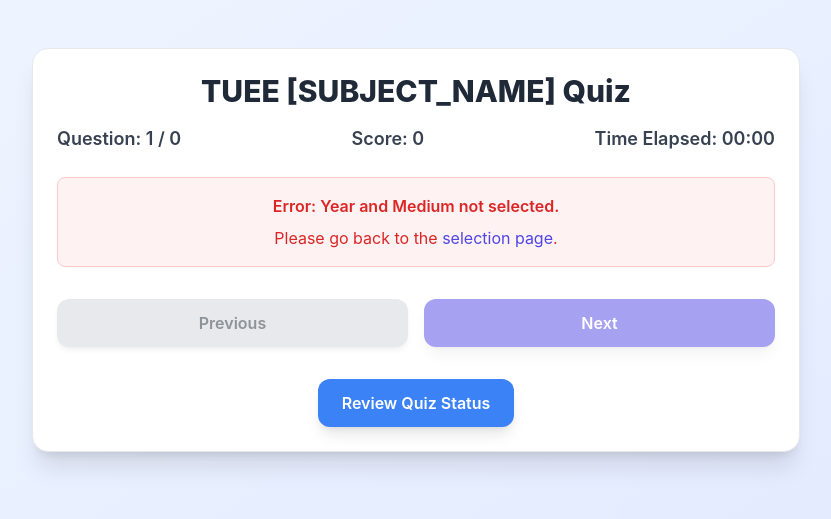
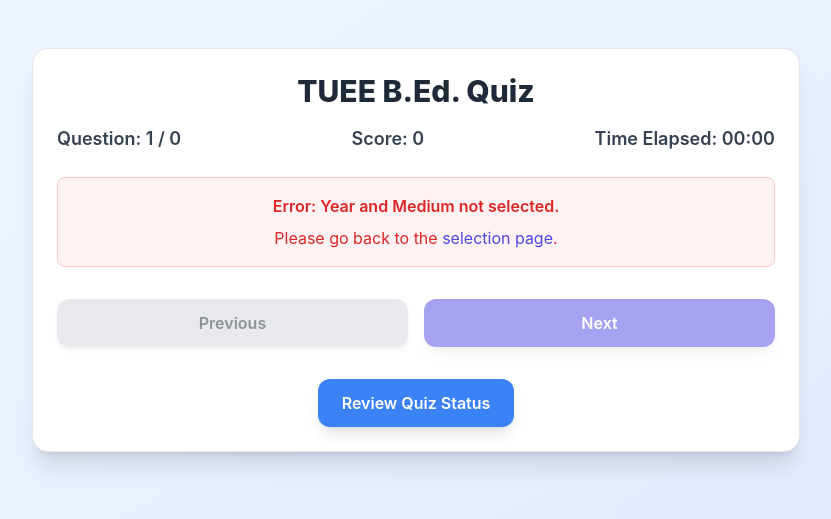
Before and after one commit to berealatul/PYQs, a plain HTML site: page tuee/bed/quiz.html in a window 1280 px wide. Shown: the whole page, without its empty margins (224-1055 px from the left). Drawn offline with nearby package versions, Linux system fonts and the light colour scheme.

Commit message:
COMPLETED B.Ed. MODULE

```diff
--- a/tuee/bed/quiz-script.js
+++ b/tuee/bed/quiz-script.js
@@ -6,6 +6,12 @@ document.addEventListener('DOMContentLoaded', () => {
     const quizContent = document.getElementById('quiz-content');
     const prevQuestionBtn = document.getElementById('prev-question-btn');
     const nextQuestionBtn = document.getElementById('next-question-btn');
+
+    // updating subject throughout dynamically
+    const subjectName = "B.Ed.";
+    document.title = `TUEE ${subjectName}`;
+    const subject = document.getElementById("subject-display-name"); // Renamed for clarity
+    subject.textContent = subjectName;
 
     // Elements for Question Status Modal
     const reviewQuizBtn = document.getElementById('review-quiz-btn');
--- a/tuee/bed/quiz.html
+++ b/tuee/bed/quiz.html
@@ -3,7 +3,7 @@
   <head>
     <meta charset="UTF-8" />
     <meta name="viewport" content="width=device-width, initial-scale=1.0" />
-    <title>Quiz - TUEE B.Ed.</title>
+    <title>TUEE [SUBJECT_NAME]</title>
     <!-- Tailwind CSS CDN -->
     <script src="https://cdn.tailwindcss.com"></script>
     <style>
```
